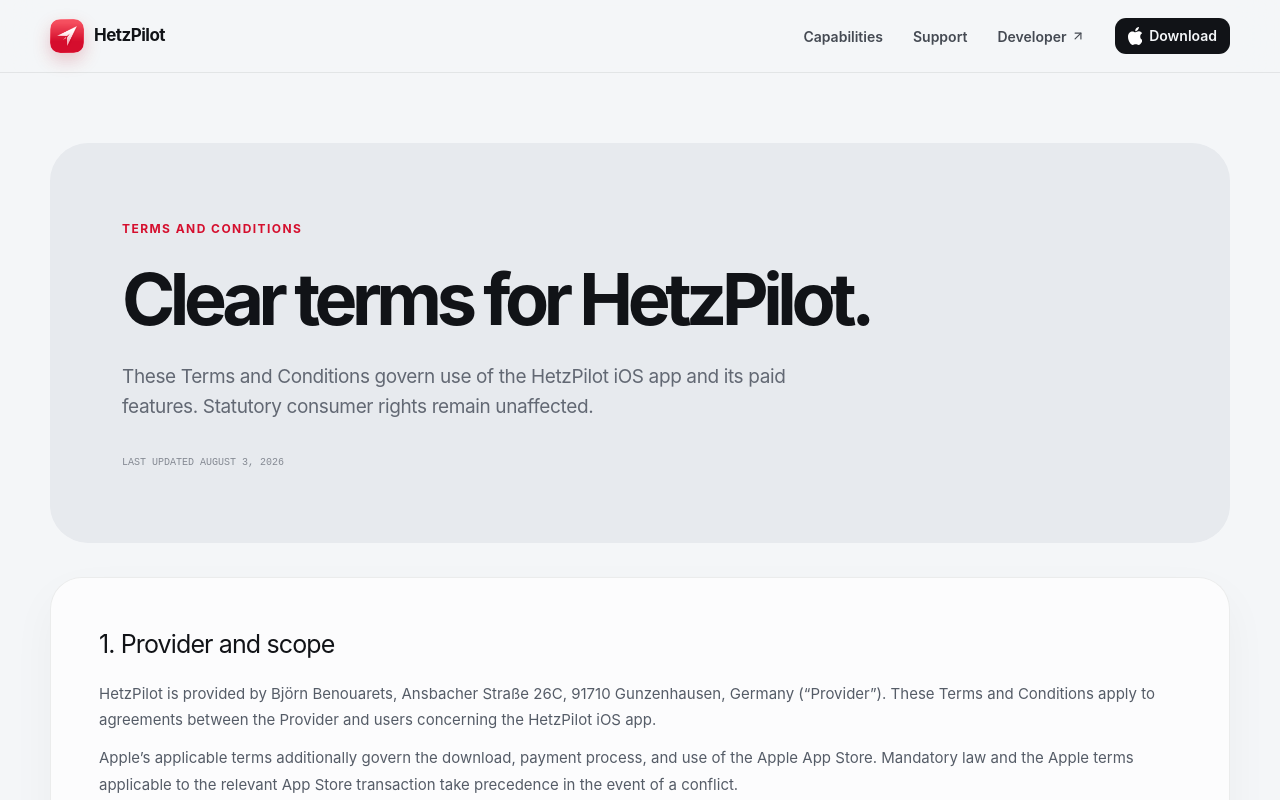
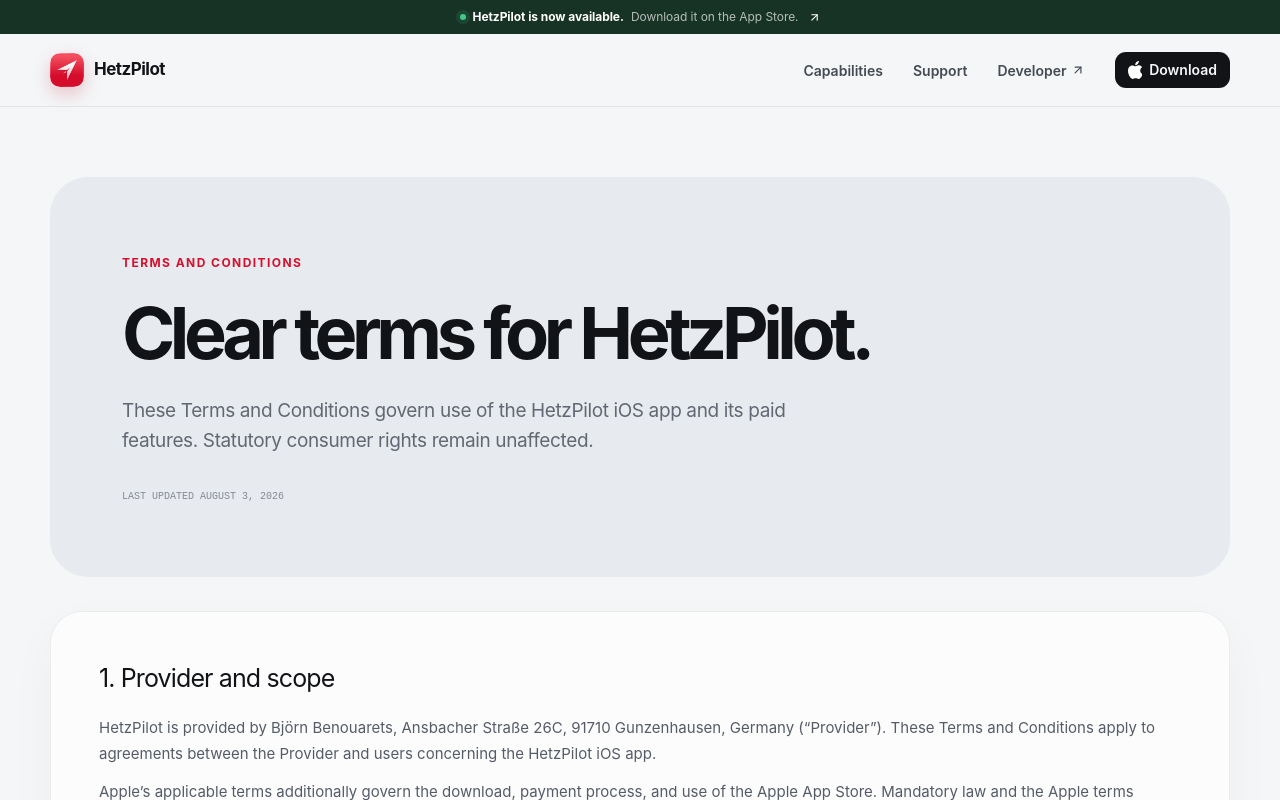
Before and after one commit to benouarets-dev/hetzpilot-website, a Next.js app: page /hetzpilot/terms in a window 1280 px wide. Shown: the top 800 px of the page. Built offline with nearby package versions, Linux system fonts and the light colour scheme; no server answers.

Commit message:
feat: New app status

```diff
--- a/app/globals.css
+++ b/app/globals.css
@@ -59,6 +59,29 @@
   backdrop-filter: blur(18px) saturate(1.4);
   -webkit-backdrop-filter: blur(18px) saturate(1.4);
 }
+
+.release-banner {
+  min-height: 34px;
+  padding: 7px var(--page-gutter);
+  display: flex;
+  align-items: center;
+  justify-content: center;
+  gap: 7px;
+  color: #f7f8fa;
+  font-size: 12px;
+  line-height: 1.35;
+  letter-spacing: -.005em;
+  text-align: center;
+}
+.release-banner strong { font-weight: 680; }
+.release-banner > span:not(.release-banner__dot) { color: rgba(247,248,250,.7); }
+.release-banner > svg { width: 13px; height: 13px; margin-left: 2px; }
+.release-banner--review { background: #24211b; }
+.release-banner--available { background: #11271e; transition: background-color 160ms ease; }
+.release-banner--available:hover { background: #173326; color: #fff; }
+.release-banner__dot { width: 6px; height: 6px; flex: 0 0 auto; border-radius: 50%; }
+.release-banner--review .release-banner__dot { background: #f0a43a; box-shadow: 0 0 0 4px rgba(240,164,58,.12); }
+.release-banner--available .release-banner__dot { background: #42c889; box-shadow: 0 0 0 4px rgba(66,200,137,.12); }
 
 .site-header__inner,
 .site-footer__inner,
@@ -231,6 +254,7 @@
 .signal-strip__icon { width: 34px; height: 34px; display: grid; place-items: center; border-radius: 11px; background: rgba(255,255,255,.07); color: #d7dae0; }
 .signal-strip__icon > svg { width: 16px; height: 16px; }
 .live-dot { width: 7px; height: 7px; border-radius: 50%; background: var(--green); box-shadow: 0 0 0 4px rgba(22,133,86,.1); }
+.review-dot { width: 7px; height: 7px; border-radius: 50%; background: var(--blue); box-shadow: 0 0 0 4px rgba(38,121,255,.12); }
 .pending-dot { width: 7px; height: 7px; border-radius: 50%; background: #f0a43a; box-shadow: 0 0 0 4px rgba(240,164,58,.12); }
 
 .section { width: min(var(--site-max), calc(100% - (var(--page-gutter) * 2))); margin-inline: auto; padding-block: 132px; }
@@ -553,6 +577,8 @@
 
 @media (max-width: 460px) {
   :root { --page-gutter: 18px; --panel-pad: 22px; --legal-pad: 22px; }
+  .release-banner { min-height: 38px; padding-block: 6px; flex-wrap: wrap; gap: 2px 6px; font-size: 11px; }
+  .release-banner > svg { display: none; }
   .brand { font-size: 16px; }
   .site-nav .nav-download { min-height: 38px; padding-inline: 11px; }
   .hero__content { padding-top: 58px; }
--- a/app/page.tsx
+++ b/app/page.tsx
@@ -20,7 +20,7 @@
 import { SiteFooter, SiteHeader } from "@/components/site-shell"
 import { StructuredData } from "@/components/structured-data"
 import { AppleDark } from "@/components/ui/svgs/appleDark"
-import { APP_STORE_URL, IS_UNPUBLISHED, SITE_BASE_PATH, SITE_URL } from "@/lib/site"
+import { APP_STORE_URL, IS_APP_AVAILABLE, IS_IN_APP_REVIEW, SITE_BASE_PATH, SITE_URL } from "@/lib/site"
 
 export const metadata: Metadata = {
   title: { absolute: "Hetzner Cloud iOS App for iPhone | HetzPilot" },
@@ -127,6 +127,36 @@
   },
 ]
 
+const releaseCopy = IS_IN_APP_REVIEW
+  ? {
+      eyebrow: "Now in App Review",
+      action: "In App Review",
+      status: "In App Review",
+      statusDetail: "Apple is reviewing the release",
+      sectionLabel: "Almost there",
+      description: "Apple is reviewing HetzPilot. The App Store release is close.",
+      dotClass: "review-dot",
+    }
+  : IS_APP_AVAILABLE
+    ? {
+        eyebrow: "Available now on the App Store",
+        action: "Download on the App Store",
+        status: "Available now",
+        statusDetail: "Download for iPhone",
+        sectionLabel: "Available now",
+        description: "HetzPilot is available now on the App Store for iPhone.",
+        dotClass: "live-dot",
+      }
+    : {
+        eyebrow: "Coming soon to the App Store",
+        action: "Coming soon",
+        status: "Coming soon",
+        statusDetail: "App Store release in preparation",
+        sectionLabel: "Coming soon",
+        description: "HetzPilot is coming soon to the App Store for iPhone.",
+        dotClass: "pending-dot",
+      }
+
 const structuredData = {
   "@context": "https://schema.org",
   "@graph": [
@@ -139,7 +169,7 @@
       applicationCategory: "DeveloperApplication",
       operatingSystem: "iOS",
       url: SITE_URL,
-      ...(!IS_UNPUBLISHED && { downloadUrl: APP_STORE_URL }),
+      ...(IS_APP_AVAILABLE && { downloadUrl: APP_STORE_URL }),
       image: `${SITE_URL}/ios-logo.png`,
       screenshot: [
         `${SITE_URL}/mockup-overview.png`,
@@ -158,8 +188,8 @@
         "@type": "Offer",
         price: "0",
         priceCurrency: "EUR",
-        availability: IS_UNPUBLISHED ? "https://schema.org/PreOrder" : "https://schema.org/InStock",
-        url: IS_UNPUBLISHED ? SITE_URL : APP_STORE_URL,
+        availability: IS_APP_AVAILABLE ? "https://schema.org/InStock" : "https://schema.org/PreOrder",
+        url: IS_APP_AVAILABLE ? APP_STORE_URL : SITE_URL,
       },
       author: {
         "@type": "Person",
@@ -220,15 +250,15 @@
       <main>
         <section className="hero">
           <div className="hero__content">
-            <div className="eyebrow"><span /> {IS_UNPUBLISHED ? "Coming soon to the App Store" : "Available now on the App Store"}</div>
+            <div className="eyebrow"><span /> {releaseCopy.eyebrow}</div>
             <h1>Hetzner Cloud.<br /><em>Within reach.</em></h1>
             <p className="hero__lede">
               HetzPilot is a native Hetzner Cloud iOS app for iPhone—built to monitor servers, manage infrastructure, and act securely without opening a laptop.
             </p>
             <div className="hero__actions">
-              {IS_UNPUBLISHED ? (
+              {!IS_APP_AVAILABLE ? (
                 <span className="primary-button primary-button--static">
-                  <AppleDark className="apple-mark" aria-hidden="true" /> Coming soon
+                  <AppleDark className="apple-mark" aria-hidden="true" /> {releaseCopy.action}
                 </span>
               ) : (
                 <a className="primary-button" href={APP_STORE_URL} target="_blank" rel="noreferrer" data-conversion="app-store-download" data-placement="hero">
@@ -255,8 +285,8 @@
           </div>
           <div className="signal-strip__facts">
             <div>
-              <span className="signal-strip__icon"><span className={IS_UNPUBLISHED ? "pending-dot" : "live-dot"} /></span>
-              <span><strong>{IS_UNPUBLISHED ? "Coming soon" : "Available now"}</strong><small>{IS_UNPUBLISHED ? "App Store release in preparation" : "Download for iPhone"}</small></span>
+              <span className="signal-strip__icon"><span className={releaseCopy.dotClass} /></span>
+              <span><strong>{releaseCopy.status}</strong><small>{releaseCopy.statusDetail}</small></span>
             </div>
             <div>
               <span className="signal-strip__icon"><Zap /></span>
@@ -431,13 +461,13 @@
           <div className="availability__mark" aria-hidden="true">
             <Image src="/pilot-logo.png" alt="" width={78} height={78} sizes="78px" />
           </div>
-          <span className="section-label">{IS_UNPUBLISHED ? "Coming soon" : "Available now"}</span>
+          <span className="section-label">{releaseCopy.sectionLabel}</span>
           <h2>Cloud operations<br />without the noise.</h2>
-          <p>{IS_UNPUBLISHED ? "HetzPilot is coming soon to the App Store for iPhone." : "HetzPilot is available now on the App Store for iPhone."}</p>
+          <p>{releaseCopy.description}</p>
           <div className="availability__actions">
-            {IS_UNPUBLISHED ? (
+            {!IS_APP_AVAILABLE ? (
               <span className="primary-button primary-button--static">
-                <AppleDark className="apple-mark" aria-hidden="true" /> Coming soon
+                <AppleDark className="apple-mark" aria-hidden="true" /> {releaseCopy.action}
               </span>
             ) : (
               <a className="primary-button" href={APP_STORE_URL} target="_blank" rel="noreferrer" data-conversion="app-store-download" data-placement="final-cta">
--- a/components/site-shell.tsx
+++ b/components/site-shell.tsx
@@ -5,11 +5,27 @@
 import { AppleDark } from "@/components/ui/svgs/appleDark"
 import { GithubDark } from "@/components/ui/svgs/githubDark"
 import { InstagramIcon } from "@/components/ui/svgs/instagramIcon"
-import { APP_STORE_URL, IS_UNPUBLISHED, SITE_BASE_PATH } from "@/lib/site"
+import { APP_STORE_URL, IS_APP_AVAILABLE, IS_IN_APP_REVIEW, SITE_BASE_PATH } from "@/lib/site"
 
 export function SiteHeader() {
+  const pendingLabel = IS_IN_APP_REVIEW ? "In App Review" : "Coming soon"
+
   return (
     <header className="site-header">
+      {IS_IN_APP_REVIEW ? (
+        <div className="release-banner release-banner--review" role="status">
+          <span className="release-banner__dot" aria-hidden="true" />
+          <strong>Apple is reviewing HetzPilot.</strong>
+          <span>It won’t be long now.</span>
+        </div>
+      ) : IS_APP_AVAILABLE ? (
+        <a className="release-banner release-banner--available" href={APP_STORE_URL} target="_blank" rel="noreferrer" data-conversion="app-store-download" data-placement="release-banner">
+          <span className="release-banner__dot" aria-hidden="true" />
+          <strong>HetzPilot is now available.</strong>
+          <span>Download it on the App Store.</span>
+          <ArrowUpRight aria-hidden="true" />
+        </a>
+      ) : null}
       <div className="site-header__inner">
         <Brand />
         <nav className="site-nav" aria-label="Primary navigation">
@@ -18,9 +34,9 @@
           <a href="https://benouarets.dev" target="_blank" rel="noreferrer">
             Developer <ArrowUpRight aria-hidden="true" />
           </a>
-          {IS_UNPUBLISHED ? (
+          {!IS_APP_AVAILABLE ? (
             <span className="nav-download nav-download--static">
-              <AppleDark className="apple-mark" aria-hidden="true" /> Coming soon
+              <AppleDark className="apple-mark" aria-hidden="true" /> {pendingLabel}
             </span>
           ) : (
             <a className="nav-download" href={APP_STORE_URL} target="_blank" rel="noreferrer" data-conversion="app-store-download" data-placement="header">
@@ -34,16 +50,18 @@
 }
 
 export function SiteFooter() {
+  const pendingLabel = IS_IN_APP_REVIEW ? "In App Review" : "Coming soon"
+
   return (
     <footer className="site-footer">
       <div className="site-footer__inner">
         <div className="site-footer__brand">
           <Brand />
           <p>A native iOS control center for your Hetzner Cloud infrastructure.</p>
-          {IS_UNPUBLISHED ? (
+          {!IS_APP_AVAILABLE ? (
             <div className="footer-store-button footer-store-button--static">
               <AppleDark className="apple-mark" aria-hidden="true" />
-              <span><small>App Store release</small>Coming soon</span>
+              <span><small>App Store release</small>{pendingLabel}</span>
             </div>
           ) : (
             <a className="footer-store-button" href={APP_STORE_URL} target="_blank" rel="noreferrer" data-conversion="app-store-download" data-placement="footer">
@@ -56,7 +74,7 @@
           <strong>Product</strong>
           <nav aria-label="Product">
             <Link href={`${SITE_BASE_PATH}#capabilities`}>Capabilities</Link>
-            {IS_UNPUBLISHED ? <span className="footer-coming-soon">Coming soon</span> : <a href={APP_STORE_URL} target="_blank" rel="noreferrer" data-conversion="app-store-download" data-placement="footer-navigation">App Store</a>}
+            {!IS_APP_AVAILABLE ? <span className="footer-coming-soon">{pendingLabel}</span> : <a href={APP_STORE_URL} target="_blank" rel="noreferrer" data-conversion="app-store-download" data-placement="footer-navigation">App Store</a>}
             <Link href={`${SITE_BASE_PATH}/support`}>Support</Link>
           </nav>
         </div>
--- a/lib/site.ts
+++ b/lib/site.ts
@@ -1,7 +1,16 @@
 export const SITE_URL = "https://hetzpilot.benouarets.dev"
 export const SITE_BASE_PATH = ""
 
-export const IS_UNPUBLISHED = process.env.RELEASE === "unpublished"
+export type ReleaseStatus = "unpublished" | "inapplereview" | "published"
+
+export const RELEASE_STATUS: ReleaseStatus =
+  process.env.RELEASE === "unpublished" || process.env.RELEASE === "inapplereview"
+    ? process.env.RELEASE
+    : "published"
+
+export const IS_UNPUBLISHED = RELEASE_STATUS === "unpublished"
+export const IS_IN_APP_REVIEW = RELEASE_STATUS === "inapplereview"
+export const IS_APP_AVAILABLE = RELEASE_STATUS === "published"
 
 export const APP_STORE_URL =
   process.env.NEXT_PUBLIC_APP_STORE_URL ??
```
Also changed, not shown: 1 other file (tests, documents, lock files or other folders).
